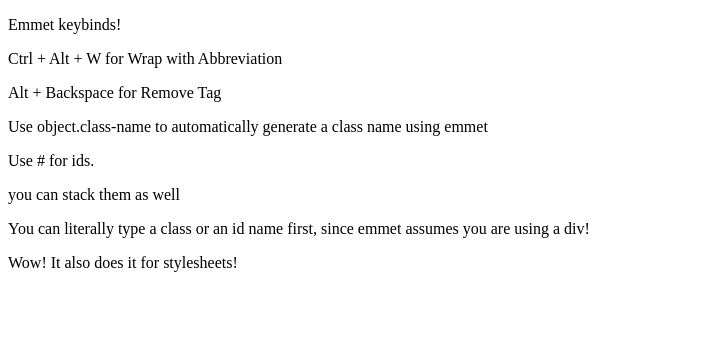
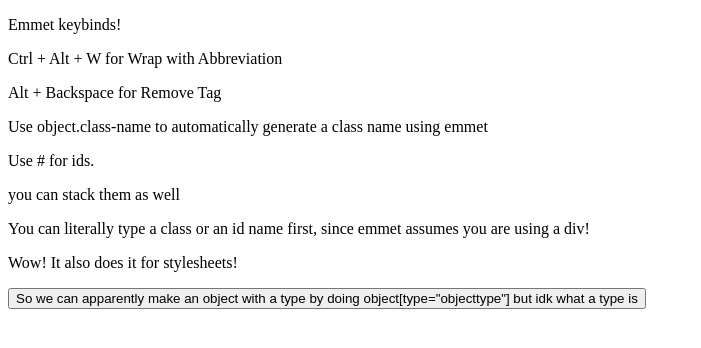
Before and after one commit to NiTzuA/odin-htmlcss-learning, a plain HTML site: page emmet/index.html in a window 1280 px wide. Shown: the whole page, without its empty margins (0-701 px from the left). Drawn offline with Linux system fonts and the light colour scheme.

Commit message:
Learned more Emmet.

```diff
--- a/emmet/index.html
+++ b/emmet/index.html
@@ -14,5 +14,6 @@
     <p class="class class2" id="id1">you can stack them as well</p>
     <div id="test">You can literally type a class or an id name first, since emmet assumes you are using a div!</div>
     <link rel="stylesheet" href=""> <p>Wow! It also does it for stylesheets!</p>
+    <button type="button">So we can apparently make an object with a type by doing object[type="objecttype"] but idk what a type is</button>
 </body>
 </html>
```
